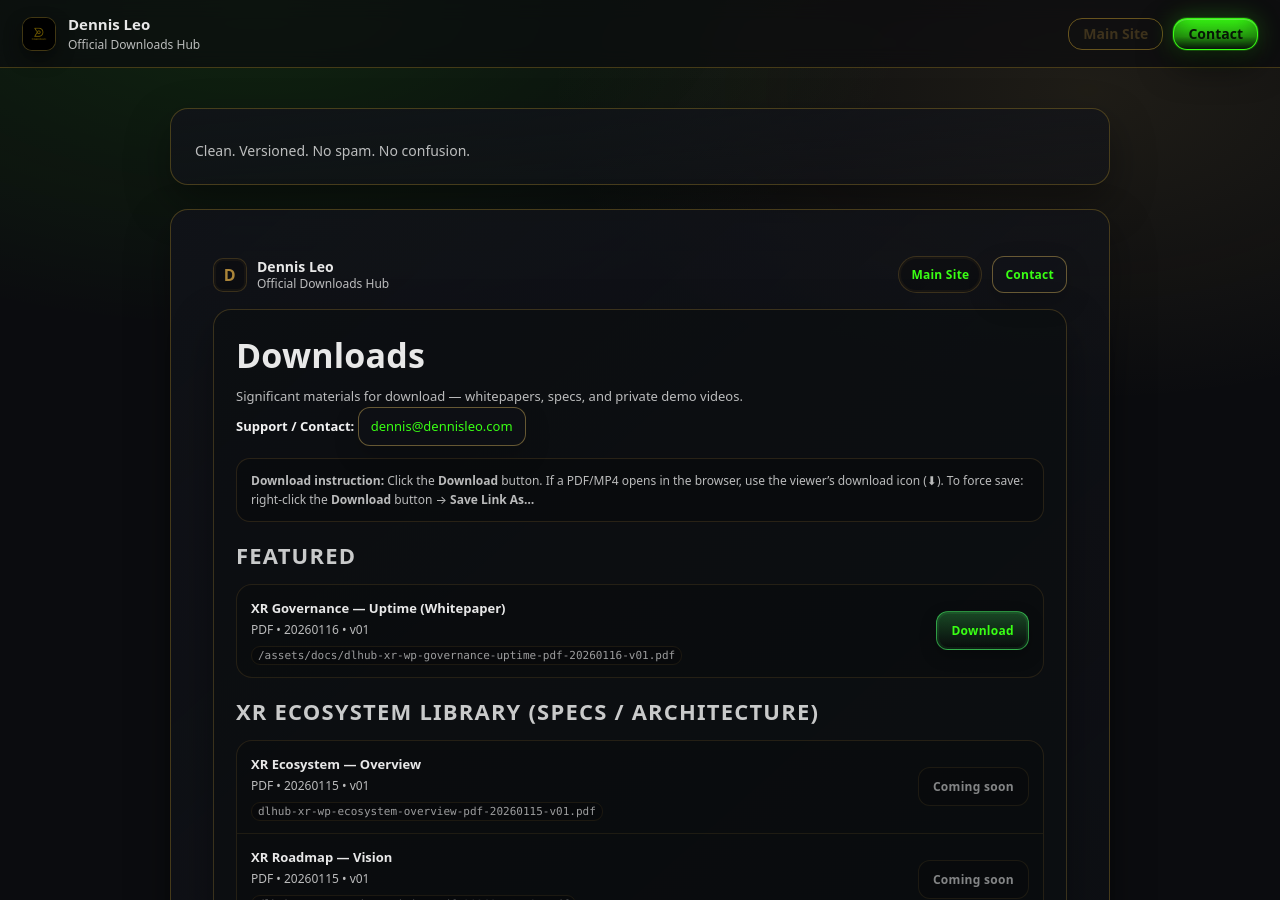
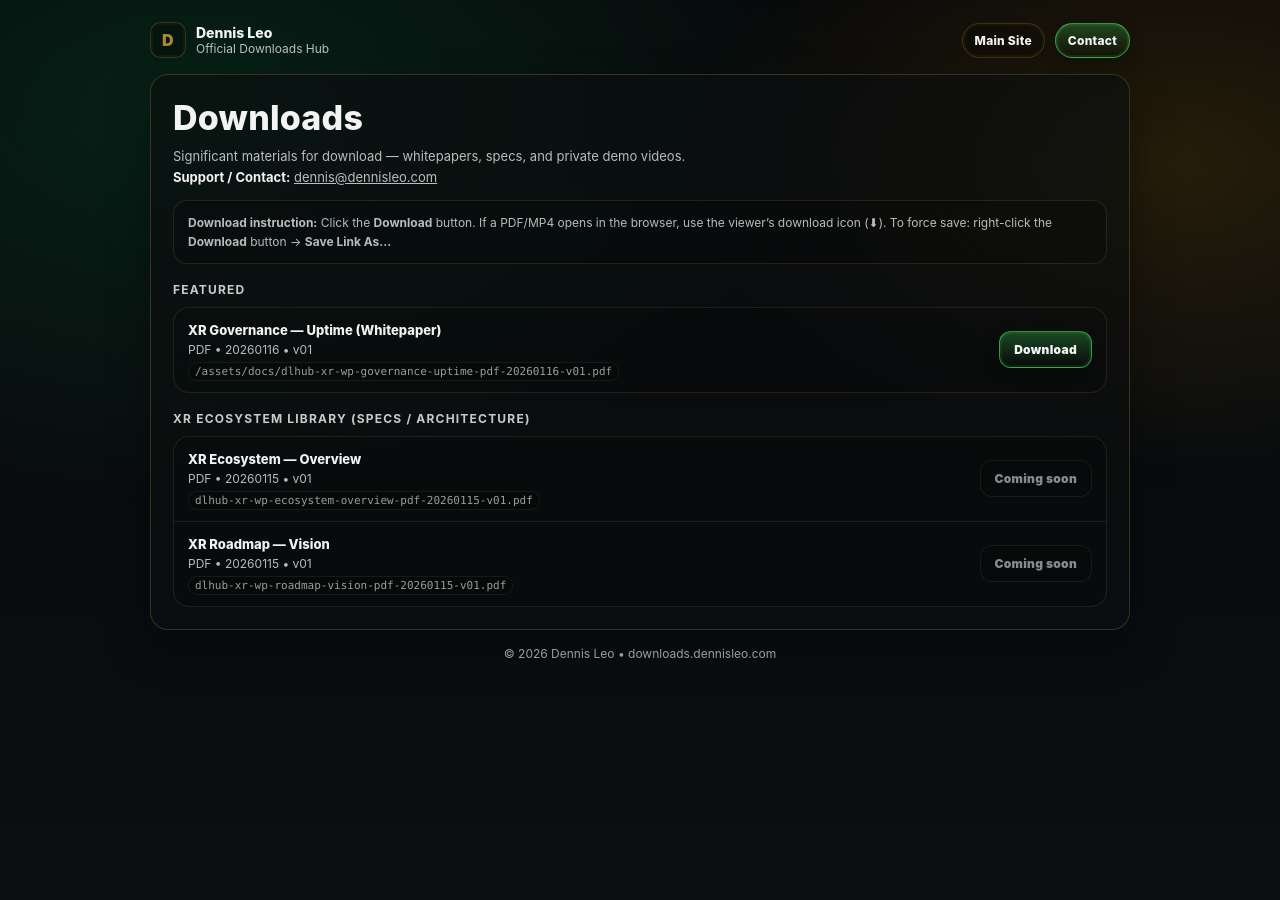
Before and after one commit to dennistyleo/dennis-downloads, a Jekyll site: the page built from index.md, in a window 1280 px wide and 900 px high. Built offline with Jekyll 4.4.1, drawn with Linux system fonts in a browser that asks for light colours; our own code applies the rules of GitHub Pages for plain Markdown files; some of the changed lines change nothing that is shown; some of the changed text lies outside the part shown.

Commit message:
Update index.md

```diff
--- a/index.md
+++ b/index.md
@@ -1,3 +1,7 @@
+---
+layout: null
+---
+
 <style>
 :root{
   --bg0:#07080a;
@@ -23,23 +27,26 @@
 }
 
 a{color:inherit;}
-.dl-wrap{max-width:980px;margin:22px auto 40px;padding:0 18px;}
-.dl-topbar{display:flex;align-items:center;justify-content:space-between;gap:14px;margin-bottom:16px;}
-.dl-brand{display:flex;align-items:center;gap:10px;}
-.dl-mark{
+.wrap{max-width:980px;margin:22px auto 40px;padding:0 18px;}
+
+.topbar{
+  display:flex;align-items:center;justify-content:space-between;gap:14px;margin-bottom:16px;
+}
+.brand{display:flex;align-items:center;gap:10px;}
+.mark{
   width:34px;height:34px;border-radius:10px;
   border:1px solid var(--gold2);
   display:grid;place-items:center;
   background:rgba(0,0,0,.25);
   box-shadow:0 0 0 2px rgba(180,140,60,.06) inset;
 }
-.dl-mark span{font-weight:900;letter-spacing:.5px;color:rgba(180,140,60,.95);}
-.dl-brandname{line-height:1.1;}
-.dl-brandname .t{font-weight:800;font-size:14px;}
-.dl-brandname .s{font-size:12px;color:var(--muted);margin-top:2px;}
+.mark span{font-weight:900;letter-spacing:.5px;color:rgba(180,140,60,.95);}
+.brandname{line-height:1.1;}
+.brandname .t{font-weight:800;font-size:14px;}
+.brandname .s{font-size:12px;color:var(--muted);margin-top:2px;}
 
-.dl-actions{display:flex;gap:10px;flex-wrap:wrap;}
-.dl-pill{
+.actions{display:flex;gap:10px;flex-wrap:wrap;}
+.pill{
   display:inline-flex;align-items:center;justify-content:center;
   padding:9px 12px;border-radius:999px;
   border:1px solid var(--gold2);
@@ -49,14 +56,18 @@
   box-shadow:0 0 0 2px rgba(180,140,60,.06) inset;
   user-select:none;
 }
-.dl-pill:hover{transform:translateY(-1px);border-color:var(--gold);}
-.dl-pill-green{
-  border-color:rgba(73,255,106,.55);
-  box-shadow:0 0 0 2px rgba(73,255,106,.08) inset;
+.pill:hover{transform:translateY(-1px);border-color:var(--gold);}
+
+.pill-green{
+  border:1px solid rgba(73,255,106,.55);
+  background:linear-gradient(180deg, rgba(73,255,106,.22), rgba(0,0,0,.18));
+  box-shadow:
+    0 0 0 2px rgba(73,255,106,.10) inset,
+    0 6px 16px rgba(0,0,0,.22);
 }
-.dl-pill-green:hover{border-color:rgba(73,255,106,.95);}
+.pill-green:hover{border-color:rgba(73,255,106,.95);}
 
-.dl-card{
+.card{
   border:1px solid var(--gold2);
   border-radius:18px;
   background:var(--card);
@@ -65,11 +76,11 @@
   margin:14px 0;
 }
 
-.dl-title{font-size:34px;font-weight:850;letter-spacing:.2px;margin:0 0 8px;}
-.dl-sub{color:var(--muted);font-size:13px;line-height:1.6;margin:0;}
-.dl-sub strong{color:var(--white);}
+.title{font-size:34px;font-weight:850;letter-spacing:.2px;margin:0 0 8px;}
+.sub{color:var(--muted);font-size:13px;line-height:1.6;margin:0;}
+.sub strong{color:var(--white);}
 
-.dl-instruction{
+.instruction{
   margin-top:12px;
   padding:12px 14px;
   border-radius:14px;
@@ -80,8 +91,8 @@
   line-height:1.6;
 }
 
-.dl-section{margin-top:18px;}
-.dl-section h2{
+.section{margin-top:18px;}
+.section h2{
   margin:0 0 10px;
   font-size:12px;
   letter-spacing:1.2px;
@@ -89,14 +100,14 @@
   text-transform:uppercase;
 }
 
-.dl-list{
+.list{
   border:1px solid rgba(180,140,60,.16);
   border-radius:16px;
   overflow:hidden;
   background:rgba(0,0,0,.12);
 }
 
-.dl-item{
+.item{
   display:flex;
   gap:14px;
   align-items:center;
@@ -104,13 +115,13 @@
   padding:14px 14px;
   border-top:1px solid rgba(180,140,60,.12);
 }
-.dl-item:first-child{border-top:none;}
+.item:first-child{border-top:none;}
 
-.dl-left{min-width:0;}
-.dl-name{font-weight:850;font-size:13px;margin:0 0 4px;}
-.dl-meta{font-size:12px;color:var(--muted);margin:0;}
-.dl-path{margin-top:8px;font-size:12px;color:rgba(255,255,255,.60);}
-.dl-path code{
+.left{min-width:0;}
+.name{font-weight:850;font-size:13px;margin:0 0 4px;}
+.meta{font-size:12px;color:var(--muted);margin:0;}
+.path{margin-top:8px;font-size:12px;color:rgba(255,255,255,.60);}
+.path code{
   font-family:ui-monospace,SFMono-Regular,Menlo,Monaco,Consolas,"Liberation Mono","Courier New",monospace;
   font-size:11px;
   background:rgba(0,0,0,.22);
@@ -119,7 +130,7 @@
   border-radius:9px;
 }
 
-.dl-btn{
+.btn{
   display:inline-flex;
   align-items:center;
   justify-content:center;
@@ -139,14 +150,14 @@
   cursor:pointer;
   user-select:none;
 }
-.dl-btn:hover{
+.btn:hover{
   transform:translateY(-1px);
   border-color:rgba(73,255,106,.95);
   box-shadow:
     0 0 0 2px rgba(73,255,106,.14) inset,
     0 10px 22px rgba(0,0,0,.30);
 }
-.dl-btn-disabled{
+.btn-disabled{
   opacity:.55;
   border-color:rgba(180,140,60,.22);
   background:rgba(0,0,0,.18);
@@ -155,79 +166,78 @@
   pointer-events:none;
 }
 
-.dl-footer{margin-top:16px;text-align:center;color:rgba(255,255,255,.60);font-size:12px;}
+.footer{margin-top:16px;text-align:center;color:rgba(255,255,255,.60);font-size:12px;}
 
 @media (max-width:640px){
-  .dl-title{font-size:26px;}
-  .dl-item{flex-direction:column;align-items:flex-start;}
+  .title{font-size:26px;}
+  .item{flex-direction:column;align-items:flex-start;}
 }
 </style>
 
-<div class="dl-wrap">
-  <!-- SINGLE topbar (no duplicates) -->
-  <div class="dl-topbar">
-    <div class="dl-brand">
-      <div class="dl-mark" aria-hidden="true"><span>D</span></div>
-      <div class="dl-brandname">
+<div class="wrap">
+  <!-- SINGLE topbar (only one logo + one set of buttons) -->
+  <div class="topbar">
+    <div class="brand">
+      <div class="mark" aria-hidden="true"><span>D</span></div>
+      <div class="brandname">
         <div class="t">Dennis Leo</div>
         <div class="s">Official Downloads Hub</div>
       </div>
     </div>
-    <div class="dl-actions">
-      <a class="dl-pill" href="https://dennisleo.com/watchers-over-the-frontiers-of-innovation" target="_blank" rel="noopener">Main Site</a>
-      <a class="dl-pill dl-pill-green" href="mailto:dennis@dennisleo.com">Contact</a>
+    <div class="actions">
+      <a class="pill" href="https://dennisleo.com/watchers-over-the-frontiers-of-innovation" target="_blank" rel="noopener">Main Site</a>
+      <a class="pill pill-green" href="mailto:dennis@dennisleo.com">Contact</a>
     </div>
   </div>
 
-  <!-- MAIN content card -->
-  <div class="dl-card">
-    <h1 class="dl-title">Downloads</h1>
-    <p class="dl-sub">Significant materials for download — whitepapers, specs, and private demo videos.</p>
-    <p class="dl-sub"><strong>Support / Contact:</strong> <a href="mailto:dennis@dennisleo.com">dennis@dennisleo.com</a></p>
+  <div class="card">
+    <h1 class="title">Downloads</h1>
+    <p class="sub">Significant materials for download — whitepapers, specs, and private demo videos.</p>
+    <p class="sub"><strong>Support / Contact:</strong> <a href="mailto:dennis@dennisleo.com">dennis@dennisleo.com</a></p>
 
-    <div class="dl-instruction">
+    <div class="instruction">
       <strong>Download instruction:</strong> Click the <strong>Download</strong> button.
       If a PDF/MP4 opens in the browser, use the viewer’s download icon (⬇︎).
       To force save: right-click the <strong>Download</strong> button → <strong>Save Link As…</strong>
     </div>
 
-    <div class="dl-section">
+    <div class="section">
       <h2>Featured</h2>
-      <div class="dl-list">
-        <div class="dl-item">
-          <div class="dl-left">
-            <div class="dl-name">XR Governance — Uptime (Whitepaper)</div>
-            <div class="dl-meta">PDF • 20260116 • v01</div>
-            <div class="dl-path"><code>/assets/docs/dlhub-xr-wp-governance-uptime-pdf-20260116-v01.pdf</code></div>
+      <div class="list">
+        <div class="item">
+          <div class="left">
+            <div class="name">XR Governance — Uptime (Whitepaper)</div>
+            <div class="meta">PDF • 20260116 • v01</div>
+            <div class="path"><code>/assets/docs/dlhub-xr-wp-governance-uptime-pdf-20260116-v01.pdf</code></div>
           </div>
-          <a class="dl-btn" href="/assets/docs/dlhub-xr-wp-governance-uptime-pdf-20260116-v01.pdf" download>Download</a>
+          <a class="btn" href="/assets/docs/dlhub-xr-wp-governance-uptime-pdf-20260116-v01.pdf" download>Download</a>
         </div>
       </div>
     </div>
 
-    <div class="dl-section">
+    <div class="section">
       <h2>XR Ecosystem Library (Specs / Architecture)</h2>
-      <div class="dl-list">
-        <div class="dl-item">
-          <div class="dl-left">
-            <div class="dl-name">XR Ecosystem — Overview</div>
-            <div class="dl-meta">PDF • 20260115 • v01</div>
-            <div class="dl-path"><code>dlhub-xr-wp-ecosystem-overview-pdf-20260115-v01.pdf</code></div>
+      <div class="list">
+        <div class="item">
+          <div class="left">
+            <div class="name">XR Ecosystem — Overview</div>
+            <div class="meta">PDF • 20260115 • v01</div>
+            <div class="path"><code>dlhub-xr-wp-ecosystem-overview-pdf-20260115-v01.pdf</code></div>
           </div>
-          <span class="dl-btn dl-btn-disabled">Coming soon</span>
+          <span class="btn btn-disabled">Coming soon</span>
         </div>
 
-        <div class="dl-item">
-          <div class="dl-left">
-            <div class="dl-name">XR Roadmap — Vision</div>
-            <div class="dl-meta">PDF • 20260115 • v01</div>
-            <div class="dl-path"><code>dlhub-xr-wp-roadmap-vision-pdf-20260115-v01.pdf</code></div>
+        <div class="item">
+          <div class="left">
+            <div class="name">XR Roadmap — Vision</div>
+            <div class="meta">PDF • 20260115 • v01</div>
+            <div class="path"><code>dlhub-xr-wp-roadmap-vision-pdf-20260115-v01.pdf</code></div>
           </div>
-          <span class="dl-btn dl-btn-disabled">Coming soon</span>
+          <span class="btn btn-disabled">Coming soon</span>
         </div>
       </div>
     </div>
   </div>
 
-  <div class="dl-footer">© 2026 Dennis Leo • downloads.dennisleo.com</div>
+  <div class="footer">© 2026 Dennis Leo • downloads.dennisleo.com</div>
 </div>
```
